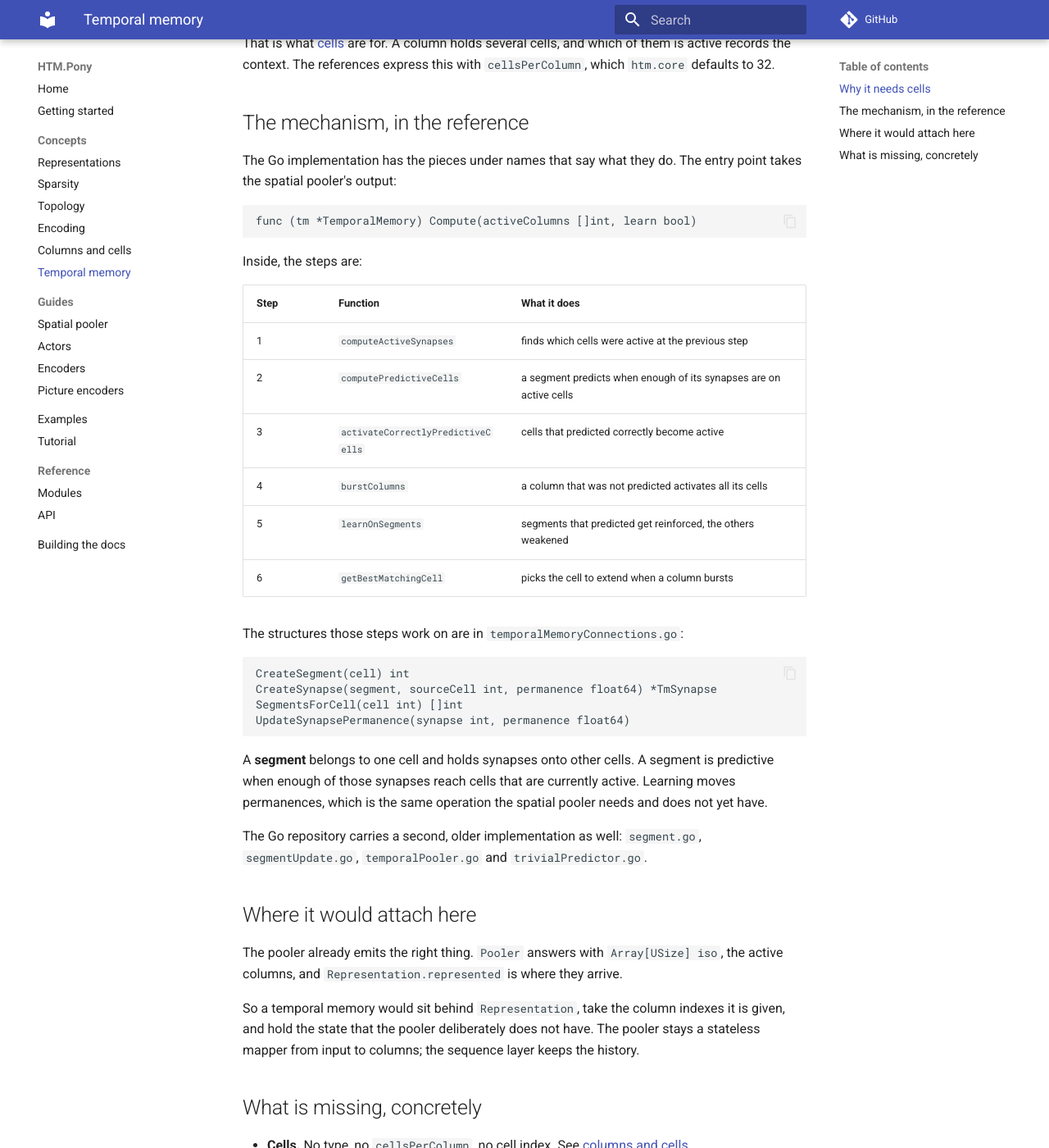
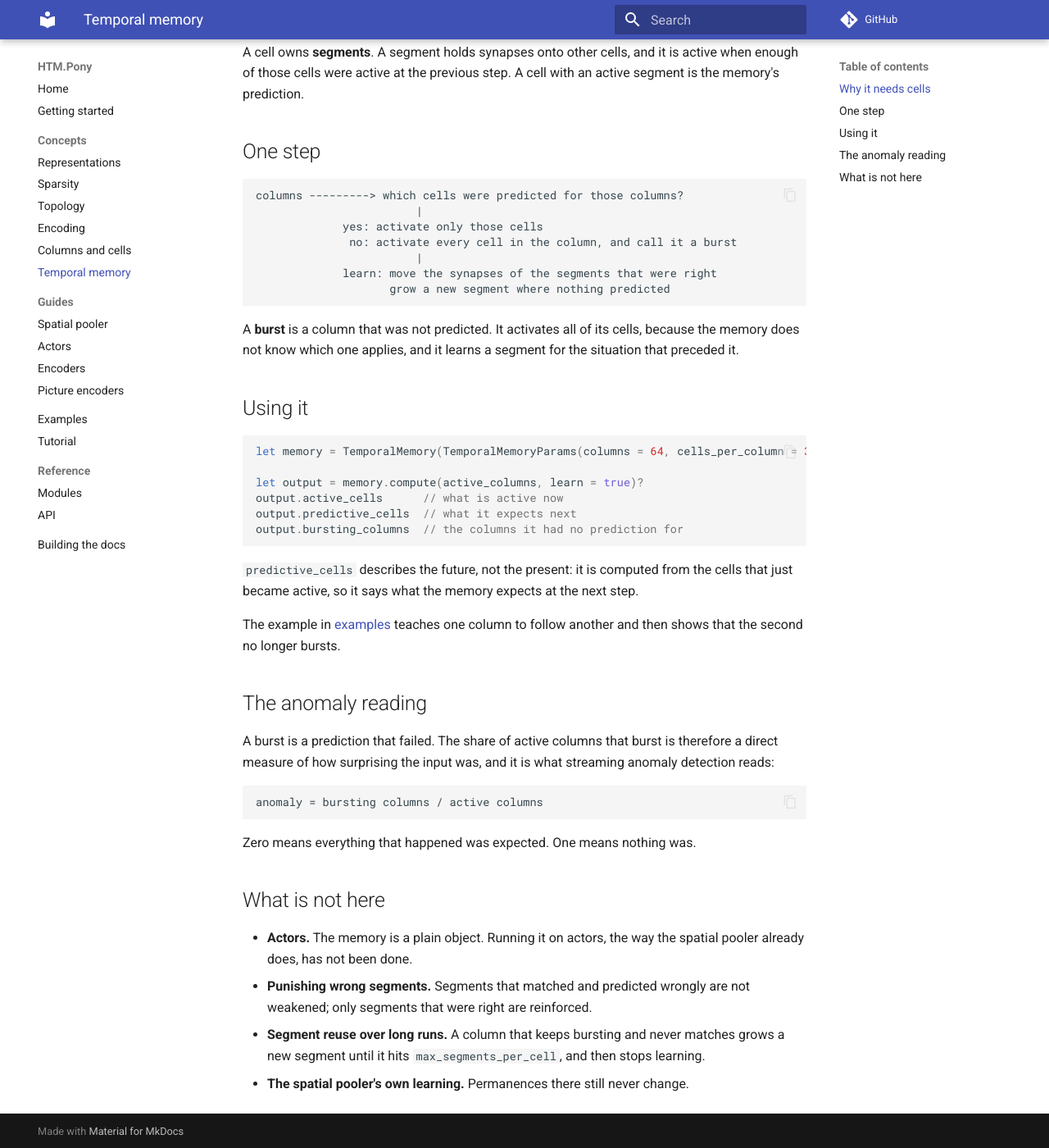
Before and after one commit to d-led/htm.pony, an MkDocs documentation site: the page built from docs/concepts/temporal-memory.md, in a window 1280 px wide and 1400 px high, scrolled down 524 px. Shown: the whole window at 82% size. Built offline with MkDocs 1.6.1 and Material for MkDocs 9.7.7, drawn with Linux system fonts in a browser that asks for light colours; comment, search, counter and statistics services are not loaded; some of the changed text lies outside the part shown.

Commit message:
Add a temporal memory that predicts the next step
The spatial pooler answers what an input is. This answers what usually comes
next, which is what prediction, classification and anomaly detection all stand
on.

A column holds several cells so that one column can stand for more than one
situation. A cell owns segments, and a segment holds synapses onto other cells.
A segment whose connected synapses reach enough cells that were active at the
previous step is a prediction: that cell expects to be part of what comes next.

A column that was predicted activates only the cells that were predicted. A
column that was not bursts - every cell in it activates - and learns a segment
for the situation that preceded it. That burst is also the anomaly reading: the
share of active columns that burst is a direct measure of surprise.

Six tests cover the behaviour: a fresh memory predicts nothing; an unpredicted
column bursts; after learning one column then another the first predicts the
second; a predicted column activates one cell and does not burst; an unlearned
column is not predicted; a column outside the memory is refused.

Not done yet: actors, punishing segments that predicted wrongly, and the spatial
pooler's own permanence learning.

````diff
--- a/docs/concepts/temporal-memory.md
+++ b/docs/concepts/temporal-memory.md
@@ -1,15 +1,12 @@
 # Temporal memory
 
-!!! warning "Not implemented"
+The spatial pooler answers "what is this". The temporal memory answers "what
+usually comes next". It takes the active columns of one step, compares them with
+what it remembers about the step before, and says which cells it expects to be
+active at the next one.
 
-    Nothing on this page exists in this repository. It describes what the
-    temporal memory is and where it would attach, so that the gap between the
-    spatial pooler and a working HTM is stated rather than implied.
-
-The spatial pooler answers "what is this input". The temporal memory answers
-"what usually comes next". It takes the active columns of one step, compares them
-with what it remembers about the previous steps, and predicts which columns will
-be active at the next one.
+It is implemented and tested in process. It does not run as actors yet, and the
+spatial pooler still does not learn, so the columns it is given never change.
 
 ## Why it needs cells
 
@@ -21,67 +18,63 @@ That is what [cells](columns-and-cells.md) are for. A column holds several cells
 and which of them is active records the context. The references express this with
 `cellsPerColumn`, which `htm.core` defaults to 32.
 
-## The mechanism, in the reference
+A cell owns **segments**. A segment holds synapses onto other cells, and it is
+active when enough of those cells were active at the previous step. A cell with
+an active segment is the memory's prediction.
 
-The Go implementation has the pieces under names that say what they do. The entry
-point takes the spatial pooler's output:
+## One step
 
 ```
-func (tm *TemporalMemory) Compute(activeColumns []int, learn bool)
+columns ---------> which cells were predicted for those columns?
+                        |
+             yes: activate only those cells
+              no: activate every cell in the column, and call it a burst
+                        |
+             learn: move the synapses of the segments that were right
+                    grow a new segment where nothing predicted
 ```
 
-Inside, the steps are:
+A **burst** is a column that was not predicted. It activates all of its cells,
+because the memory does not know which one applies, and it learns a segment for
+the situation that preceded it.
 
-| Step | Function | What it does |
-| --- | --- | --- |
-| 1 | `computeActiveSynapses` | finds which cells were active at the previous step |
-| 2 | `computePredictiveCells` | a segment predicts when enough of its synapses are on active cells |
-| 3 | `activateCorrectlyPredictiveCells` | cells that predicted correctly become active |
-| 4 | `burstColumns` | a column that was not predicted activates all its cells |
-| 5 | `learnOnSegments` | segments that predicted get reinforced, the others weakened |
-| 6 | `getBestMatchingCell` | picks the cell to extend when a column bursts |
+## Using it
 
-The structures those steps work on are in `temporalMemoryConnections.go`:
+```pony
+let memory = TemporalMemory(TemporalMemoryParams(columns = 64, cells_per_column = 32))?
+
+let output = memory.compute(active_columns, learn = true)?
+output.active_cells      // what is active now
+output.predictive_cells  // what it expects next
+output.bursting_columns  // the columns it had no prediction for
+```
+
+`predictive_cells` describes the future, not the present: it is computed from the
+cells that just became active, so it says what the memory expects at the next
+step.
+
+The example in [examples](../examples.md#prediction) teaches one column to follow
+another and then shows that the second no longer bursts.
+
+## The anomaly reading
+
+A burst is a prediction that failed. The share of active columns that burst is
+therefore a direct measure of how surprising the input was, and it is what
+streaming anomaly detection reads:
 
 ```
-CreateSegment(cell) int
-CreateSynapse(segment, sourceCell int, permanence float64) *TmSynapse
-SegmentsForCell(cell int) []int
-UpdateSynapsePermanence(synapse int, permanence float64)
+anomaly = bursting columns / active columns
 ```
 
-A **segment** belongs to one cell and holds synapses onto other cells. A segment
-is predictive when enough of those synapses reach cells that are currently
-active. Learning moves permanences, which is the same operation the spatial
-pooler needs and does not yet have.
+Zero means everything that happened was expected. One means nothing was.
 
-The Go repository carries a second, older implementation as well:
-`segment.go`, `segmentUpdate.go`, `temporalPooler.go` and `trivialPredictor.go`.
+## What is not here
 
-## Where it would attach here
-
-The pooler already emits the right thing. `Pooler` answers with
-`Array[USize] iso`, the active columns, and `Representation.represented` is where
-they arrive.
-
-So a temporal memory would sit behind `Representation`, take the column indexes it
-is given, and hold the state that the pooler deliberately does not have. The
-pooler stays a stateless mapper from input to columns; the sequence layer keeps
-the history.
-
-## What is missing, concretely
-
-- **Cells.** No type, no `cellsPerColumn`, no cell index. See
-  [columns and cells](columns-and-cells.md).
-- **Segments and distal synapses.** `Synapse` here reaches an input bit, not
-  another cell.
-- **Activation state that survives a step.** Every type in `htm/` is either a
-  value or a stateless actor. A round leaves no trace.
-- **A previous step.** Nothing in the code holds "the cells that were active
-  before".
-- **Permanence learning.** The temporal memory cannot work without it, and neither
-  can a spatial pooler that adapts. `adaptSynapses`, `updateDutyCycles` and
-  `updateBoostFactors` from the Go implementation are all absent.
-
-The first of these is the one to build first: learning. It needs no new types, it
-makes the spatial pooler complete, and the temporal memory depends on it.
+- **Actors.** The memory is a plain object. Running it on actors, the way the
+  spatial pooler already does, has not been done.
+- **Punishing wrong segments.** Segments that matched and predicted wrongly are
+  not weakened; only segments that were right are reinforced.
+- **Segment reuse over long runs.** A column that keeps bursting and never
+  matches grows a new segment until it hits `max_segments_per_cell`, and then
+  stops learning.
+- **The spatial pooler's own learning.** Permanences there still never change.
--- a/docs/examples.md
+++ b/docs/examples.md
@@ -138,6 +138,25 @@ a different one   16        22        23       9
 The pictures are built in code rather than read from a file, because reading a
 file needs a decoder and Pony has none yet.
 
+## Prediction
+
+`examples/temporal-memory/main.pony` teaches a temporal memory that one column
+follows another, then shows the first alone and reads what the memory expects.
+
+```
+showing column 0 alone
+  active cells:      [0]
+  bursts:            [] (columns)
+  predicts columns:  [1]
+
+showing column 1, which was predicted
+  active cells:      [4]
+  bursts:            [] (columns)
+```
+
+A predicted column activates only the cells that were predicted, so it no
+longer bursts. [The temporal memory](concepts/temporal-memory.md) explains why.
+
 ## A scalar encoder
 
 `examples/scalar-encoder/main.pony` encodes four values and counts the bits each
````
Also changed, not shown: docs/index.md (+2 -1 lines), examples/README.md (+7 -0 lines), 11 other files.
